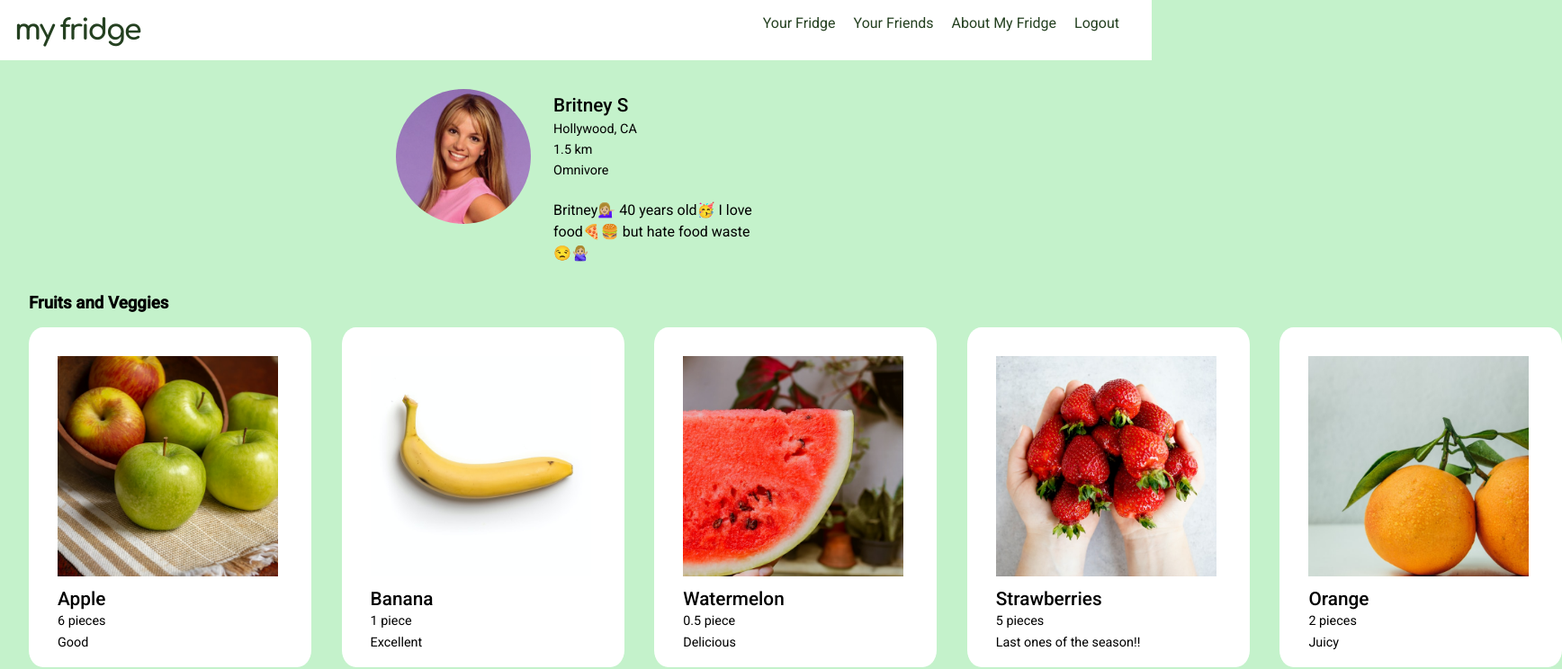
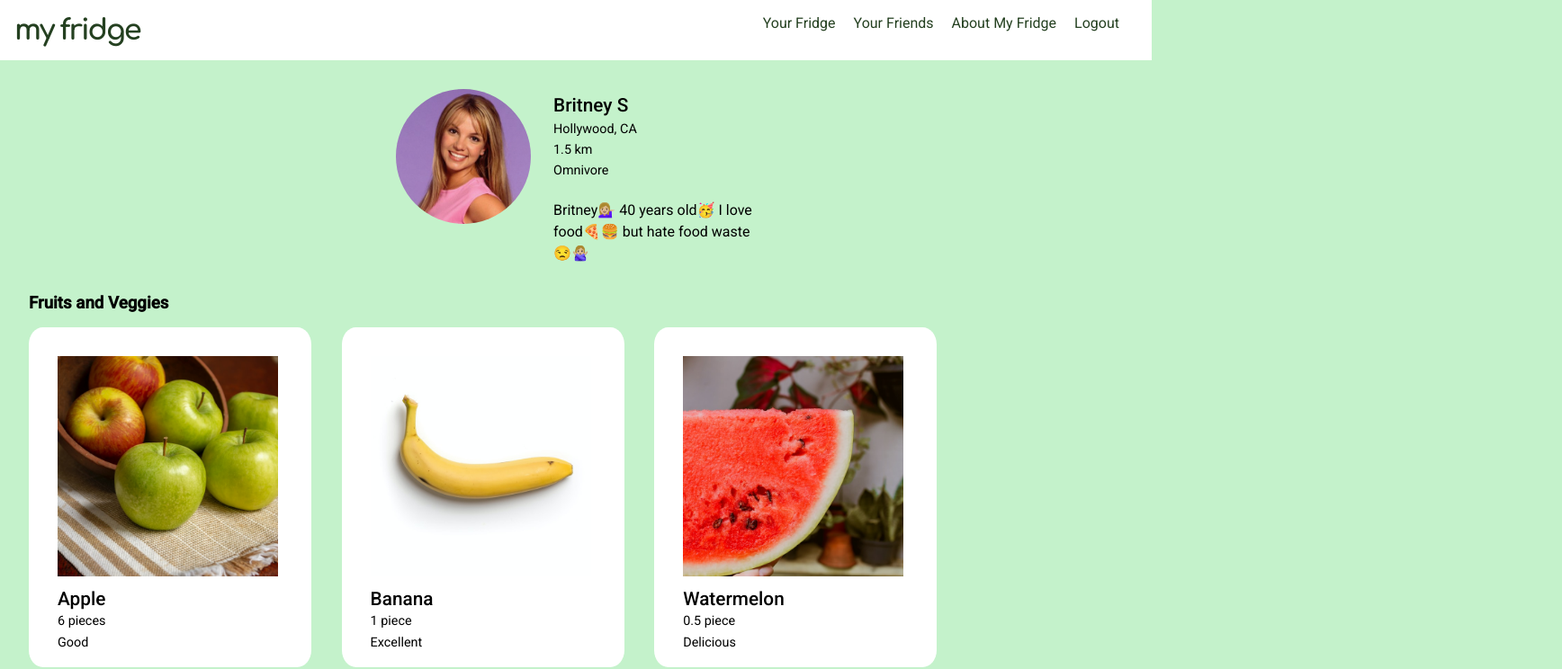
Before and after one commit to priscilla-wettlen/My-Fridge-App, a React (Create React App) app in the folder project-ts/: page / in a window 1280 px wide. Shown: the top 744 px of the page at 90% size, 1736 px wide, since content can reach past the window. Built offline with nearby package versions, Linux system fonts and the light colour scheme.

Commit message:
flex wrap on shelf, will later become carousel

```diff
--- a/project-ts/src/components/Shelves/Shelf.module.css
+++ b/project-ts/src/components/Shelves/Shelf.module.css
@@ -13,6 +13,8 @@
 .container{
   display: flex;
   justify-content:flex-start;
+  flex-wrap: wrap;
+  max-width: 100%;
 }
 
 .card{
```
